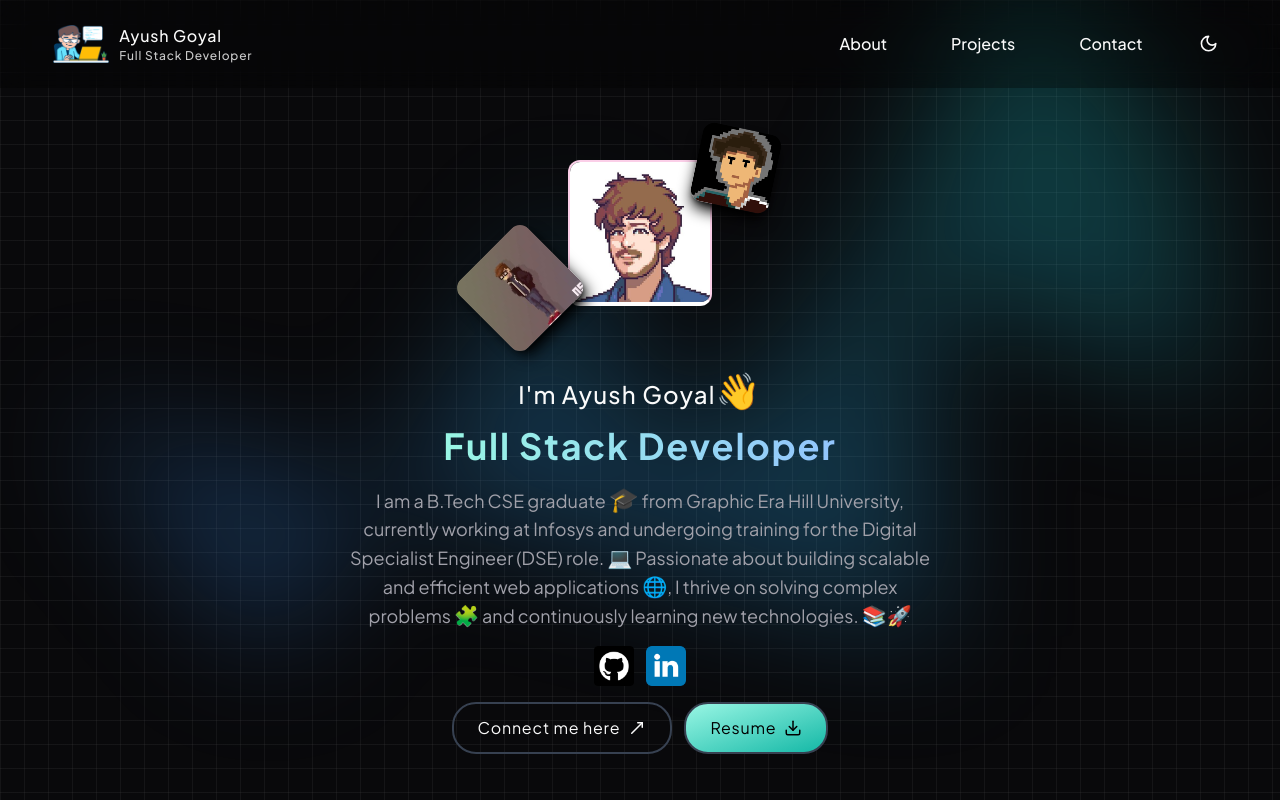
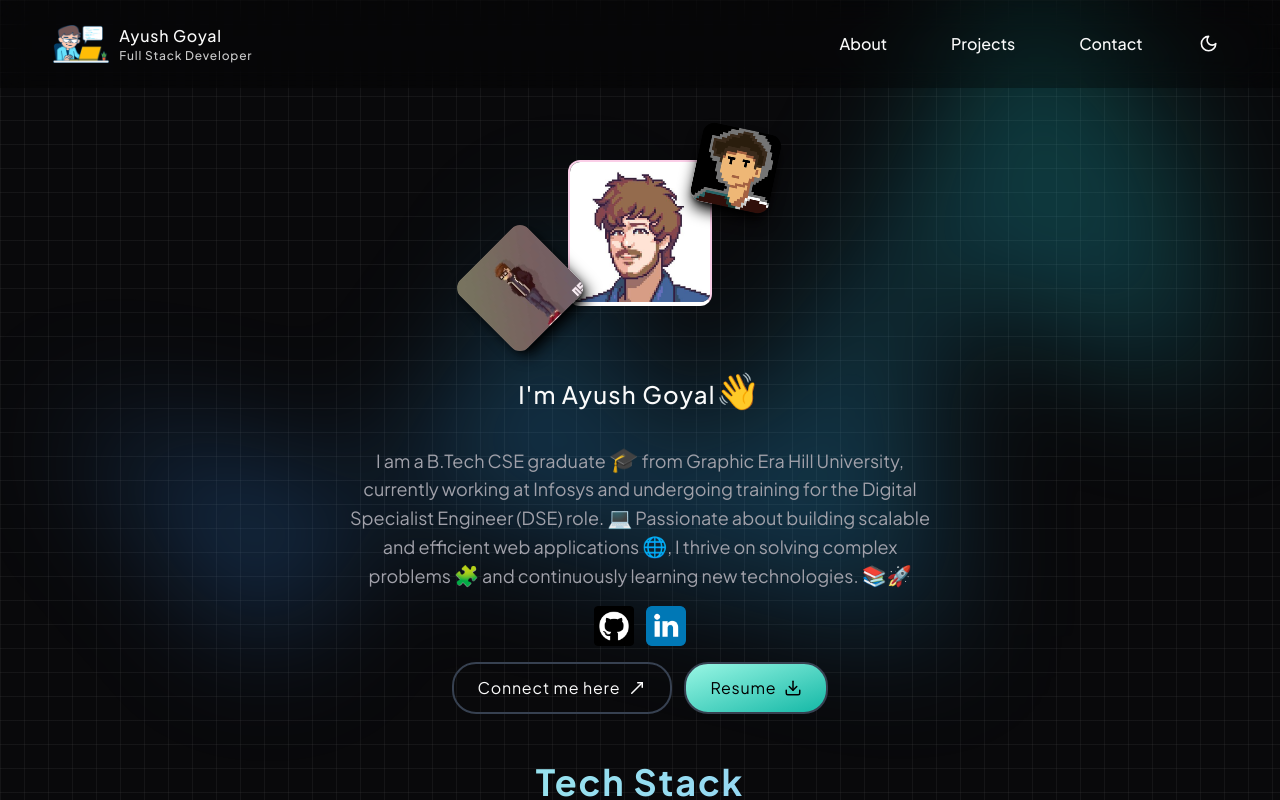
Before and after one commit to Ayushcoder07/portfolio, a React (Vite) app: page / in a window 1280 px wide. Shown: the top 800 px of the page. Built offline with nearby package versions, Linux system fonts and the light colour scheme.

Commit message:
Updated about section / added new link

```diff
--- a/src/components/HeroSection.tsx
+++ b/src/components/HeroSection.tsx
@@ -25,7 +25,7 @@
         I'm Ayush Goyal<span className="text-4xl">👋</span>
       </div>
       <div className="text-3xl sm:text-4xl font-bold text-center tracking-wider bg-clip-text bg-gradient-to-r from-pink-500 to-yellow-500 dark:bg-gradient-to-l dark:from-blue-300 dark:to-teal-200 text-transparent">
-        Full Stack Developer
+
       </div>
       <div className="w-full sm:w-10/12 md:w-3/4 lg:w-1/2 max-w-3xl text-center text-muted-foreground text-lg ">
         I am a B.Tech CSE graduate{" "}
```
